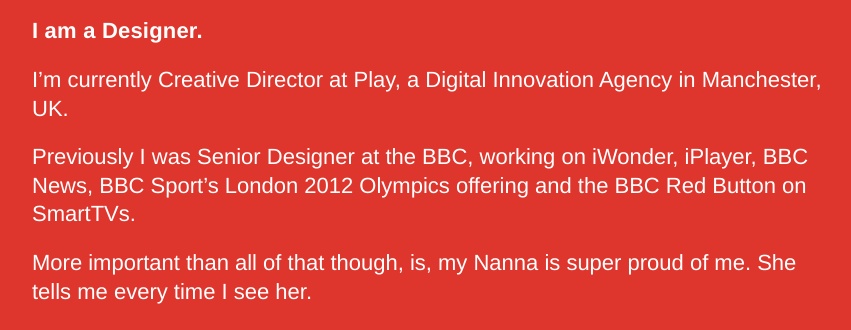
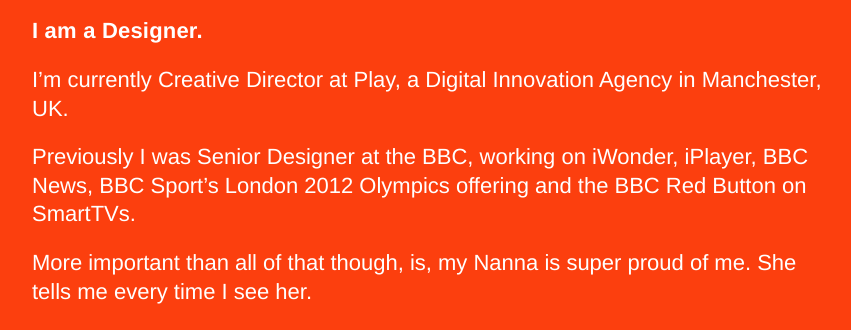
Before and after one commit to rynhsy/my-site, a plain HTML site: page index.html in a window 1280 px wide. Shown: the part 437-767 px from the top of the page, without its empty margins (208-1059 px from the left). Drawn offline with Linux system fonts and the light colour scheme.

Commit message:
New bg col

```diff
--- a/css/global.css
+++ b/css/global.css
@@ -49,7 +49,7 @@
 }
 html, body {
 	height: 100%;
-	background: #de352c;
+	background: #FC3F0E;
 	text-align: left;
 	color: #fff;
 	line-height: 1.3;
```
